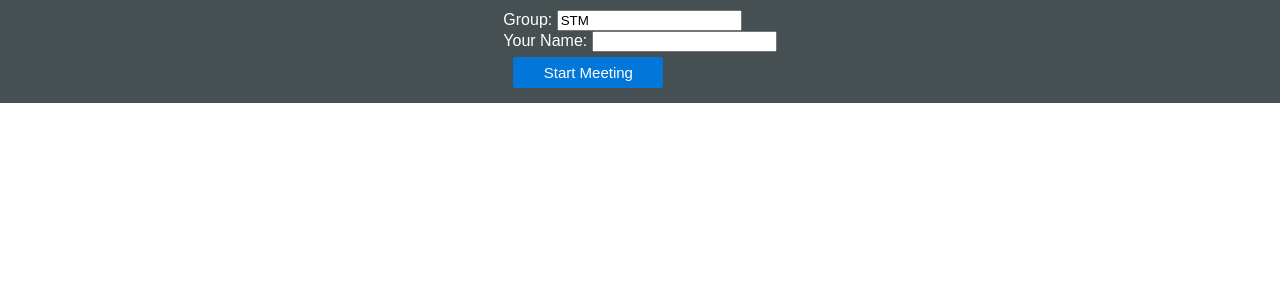
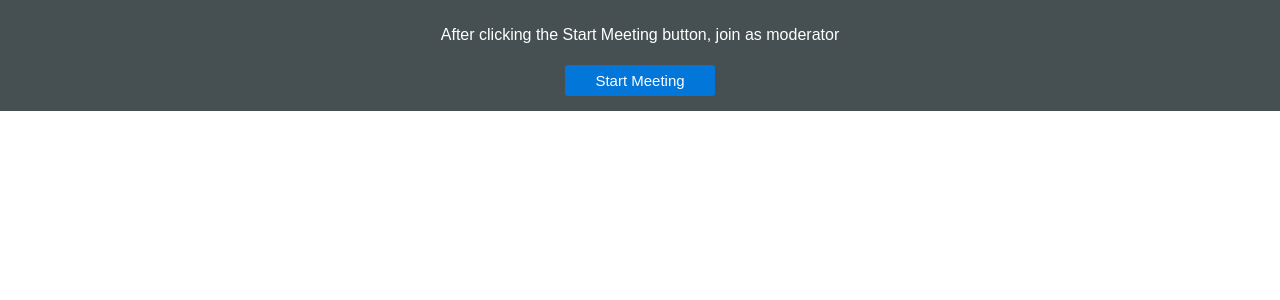
Before and after one commit to brianmego/multi-jitsi, a React (Create React App) app: page / in a window 1280 px wide. Shown: the top 300 px of the page. Built offline with nearby package versions, Linux system fonts and the light colour scheme.

Commit message:
New App for new jitsi

```diff
--- a/src/App.js
+++ b/src/App.js
@@ -1,8 +1,5 @@
-import React, { useEffect, useState } from 'react';
-import {useLocation, BrowserRouter as Router} from 'react-router-dom';
-import ProgressComponent from '@material-ui/core/CircularProgress';
-
-import { useJitsi } from 'react-jutsu';
+import React from 'react';
+import {BrowserRouter as Router} from 'react-router-dom';
 
 import './App.css';
 
@@ -15,98 +12,27 @@ const App = () => {
 }
 
 const Main = () => {
-    const params = new URLSearchParams(useLocation().search);
-    const path = params.get('group');
-    const [roomPrefix, setRoomPrefix] = useState(path ? path : 'STM');
-    const [initialRoomEntered, setInitialRoomEntered] = useState(false);
-    const [showRoom, setShowRoom] = useState(false);
-    const [loading, setLoading] = useState(false);
-    const [room, setRoom] = useState(null);
-    const [displayName, setDisplayName] = useState('');
 
-    const updatePrefix = (prefix) => {
-        setRoomPrefix(prefix);
-        window.history.pushState("", "", `?group=${prefix}`);
-    }
-    function delay(ms) {
-      return new Promise(resolve => setTimeout(resolve, ms));
-    }
-
-    const joinMeeting = (roomName) => {
-        setShowRoom(false);
-        setLoading(true);
-        setInitialRoomEntered(true);
-        delay(1000).then( () => {
-            setRoom(
-                <MyJutsu
-                    roomName={roomName}
-                    displayName={displayName}
-                />
-            );
-            setLoading(false);
-            setShowRoom(true);
-        }
-        )
-    }
-
-    const roomElems = [
-        <StartButton
-            key={1}
-            roomName={`${roomPrefix}/default`}
-            roomAlias='Starting Room (1)'
-            callBack={joinMeeting}/>
-    ]
-    const roomElems2 = []
-    for (const x of Array(4).keys()) {
-        roomElems2.push(
-            <StartButton key={x}
-                roomName={`${roomPrefix}/` + (x + 2)}
-                roomAlias={x + 2}
-                callBack={joinMeeting}/>
-        )
+    const joinMeeting = () => {
+        window.open("https://moderated.jitsi.net/dcfd53b3fb124e0098a6f56ef8465ff431b550b25e5a4db6bbf715dea7a49561");
     }
 
     return (
         <div>
             <div id="header" className="App-header">
-                {
-                    !initialRoomEntered ? (
-                        <div>
-                            <div>
-                                <label>Group: </label>
-                                <input value={roomPrefix} onChange={e => {updatePrefix(e.target.value)}} />
-                            </div>
-                            <div>
-                                <label>Your Name: </label>
-                                <input value={displayName} onChange={(e) => {setDisplayName(e.target.value) }}/>
-                            </div>
-                            <StartButton roomName={`${roomPrefix}/default`} roomAlias='Start Meeting' callBack={joinMeeting}/>
-                        </div>
-                    )
-                    :  (
-                        <div>
-                            <div style={{textAlign: "center"}}>
-                                {roomElems}
-                            </div>
-                            <div style={{textAlign: "center", marginBottom: "25px"}}>
-                                {roomElems2}
-                            </div>
-                        </div>
-                    )
-                }
-            </div>
-            {loading && <ProgressComponent/>}
-            <div>
-                {showRoom && room}
+                <div style={{textAlign: "center"}}>
+                    <p>After clicking the Start Meeting button, join as moderator</p>
+                    <StartButton roomAlias='Start Meeting' callBack={joinMeeting}/>
+                </div>
             </div>
         </div>
     )
 }
 
-const StartButton = ({ roomName, roomAlias, callBack }) => {
+const StartButton = ({ roomAlias, callBack }) => {
 
     const handleClick = () => {
-        callBack(roomName)
+        callBack()
     }
 
     return (
@@ -114,27 +40,4 @@ const StartButton = ({ roomName, roomAlias, callBack }) => {
     )
 }
 
-const MyJutsu = ({roomName, displayName }) => {
-    const parentNode = 'jitsi-container';
-    const height = window.innerHeight - document.getElementById('header').clientHeight;
-    const jitsi = useJitsi({
-        roomName,
-        parentNode,
-        height: height,
-        configOverwrite: {prejoinPageEnabled: false}
-    })
-
-    useEffect(() => {
-        if (jitsi) {
-            jitsi.addEventListener('videoConferenceJoined', () => {
-                jitsi.executeCommand('displayName', displayName)
-                jitsi.executeCommand('subject', roomName)
-            })
-        }
-        return () => jitsi && jitsi.dispose()
-    }, [jitsi, displayName, roomName])
-
-    return <div id={parentNode} />
-
-}
 export default App
```
Also changed, not shown: 1 other file (tests, documents, lock files or other folders).
